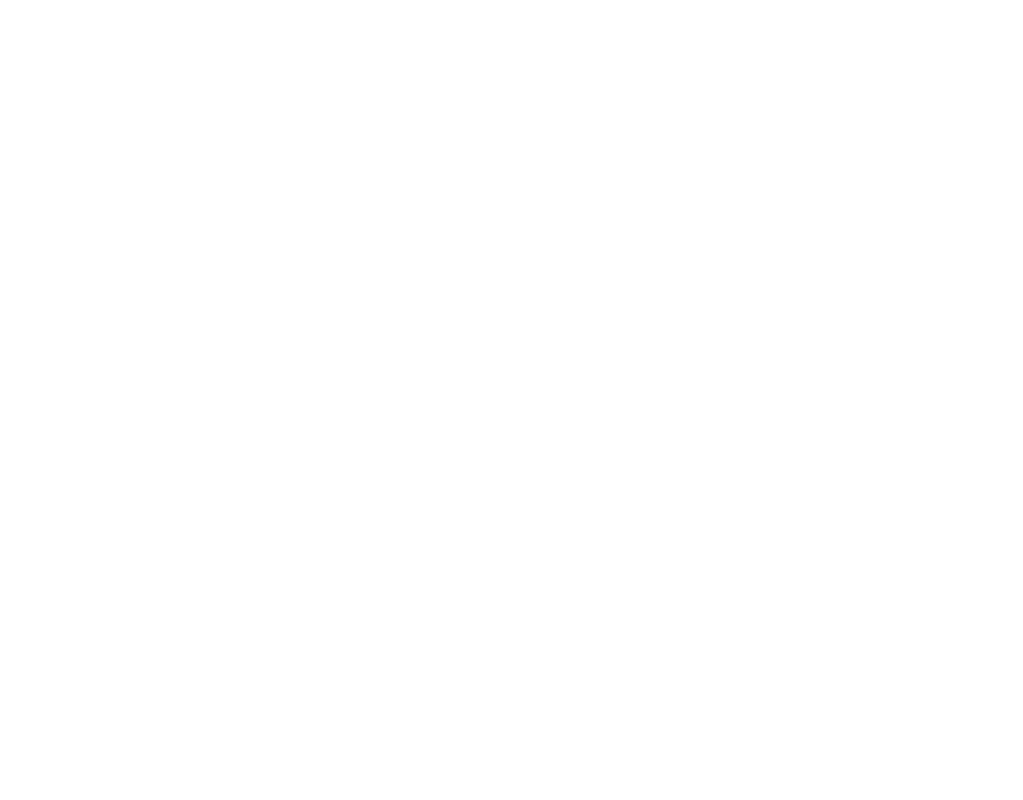
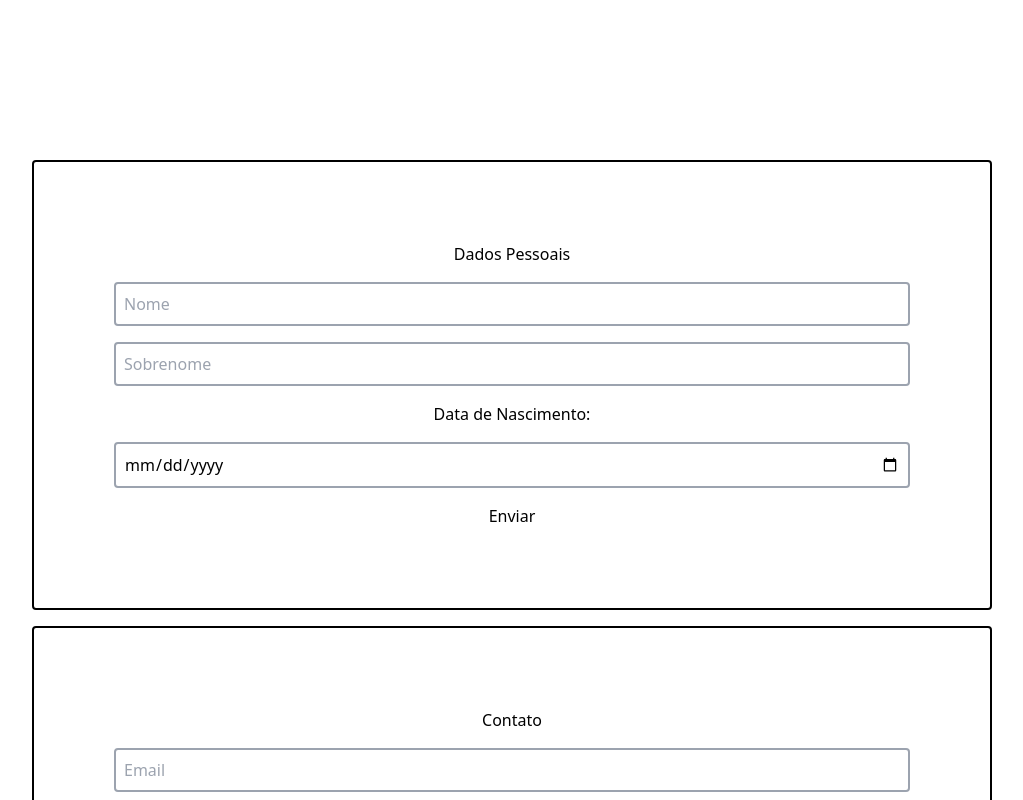
Before and after one commit to DiegoOtani/desafio-digital-sys-frontend, a React (Vite) app: page / in a window 1280 px wide. Shown: the top 800 px of the page, without its empty margins (128-1151 px from the left). Built offline with nearby package versions, Linux system fonts and the light colour scheme.

Commit message:
feat: add POST funcionality in PersonalInfoForm

```diff
--- a/src/App.tsx
+++ b/src/App.tsx
@@ -1,7 +1,9 @@
+import Curriculum from "./pages/Curriculum"
+
 function App() {
-
   return (
     <>
+      <Curriculum />
     </>
   )
 }
--- a/src/pages/Curriculum/components/PersonalInfoForm/index.tsx
+++ b/src/pages/Curriculum/components/PersonalInfoForm/index.tsx
@@ -1,6 +1,7 @@
 import { useState } from "react"
 import Button from "../../../../components/Button";
 import InputField from "../../../../components/InputField";
+import { createPersonalInfo } from "../../../../services/personalInfo";
 
 function PersonalInfoForm() {
   const [formData, setFormData] = useState({
@@ -16,8 +17,15 @@ function PersonalInfoForm() {
     }));
   };
 
-  const handleSubmit = () => {
+  const handleSubmit = async() => {
+    const result = await createPersonalInfo(formData.first_name, formData.last_name, formData.birth_date)
     console.log(formData);
+    console.log(result);
+    setFormData({
+      first_name: "",
+      last_name: "",
+      birth_date: "",
+    })
   };
 
   return (
@@ -26,12 +34,14 @@ function PersonalInfoForm() {
       <InputField
         type="text"
         onChange={handleInputChange("first_name")}
+        value={formData.first_name}
         placeholder="Nome"
         key='first_name'
       />
       <InputField
         type="text"
         onChange={handleInputChange("last_name")}
+        value={formData.last_name}
         placeholder="Sobrenome"
         key='last_name'
       />
@@ -39,6 +49,7 @@ function PersonalInfoForm() {
       <InputField
         type="date"
         onChange={handleInputChange("birth_date")}
+        value={formData.birth_date}
         key='birth_date'
       />
       <Button text="Enviar" onClick={handleSubmit}/>
```
